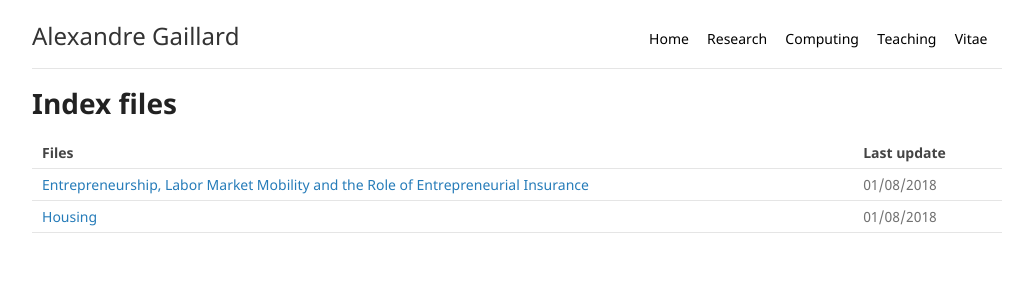
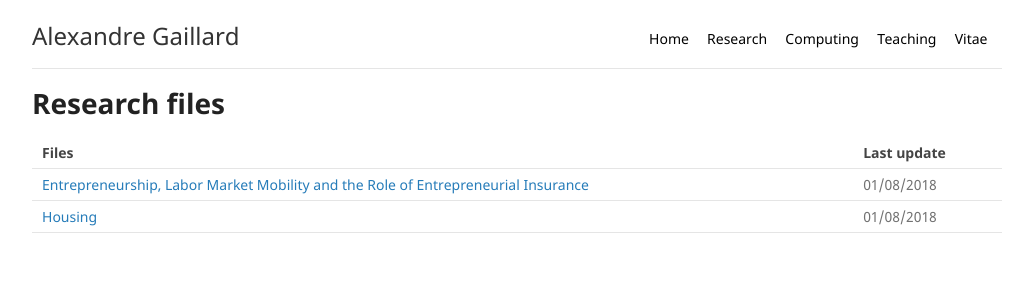
Before and after one commit to AGaillardTSE/AGaillardTSE.github.io, a Jekyll site: the page built from projects/index.md, in a window 1280 px wide. Shown: the top 300 px of the page, without its empty margins (123-1156 px from the left). Built offline with Jekyll 4.4.1, drawn with Linux system fonts in a browser that asks for light colours; our own code applies the rules of GitHub Pages for plain Markdown files.

Commit message:
Update index.md

```diff
--- a/projects/index.md
+++ b/projects/index.md
@@ -2,7 +2,7 @@
 layout: page
 ---
 
-# Index files
+# Research files
 
 | Files       |  Last update |
 |:-------------|:------------------|
```
